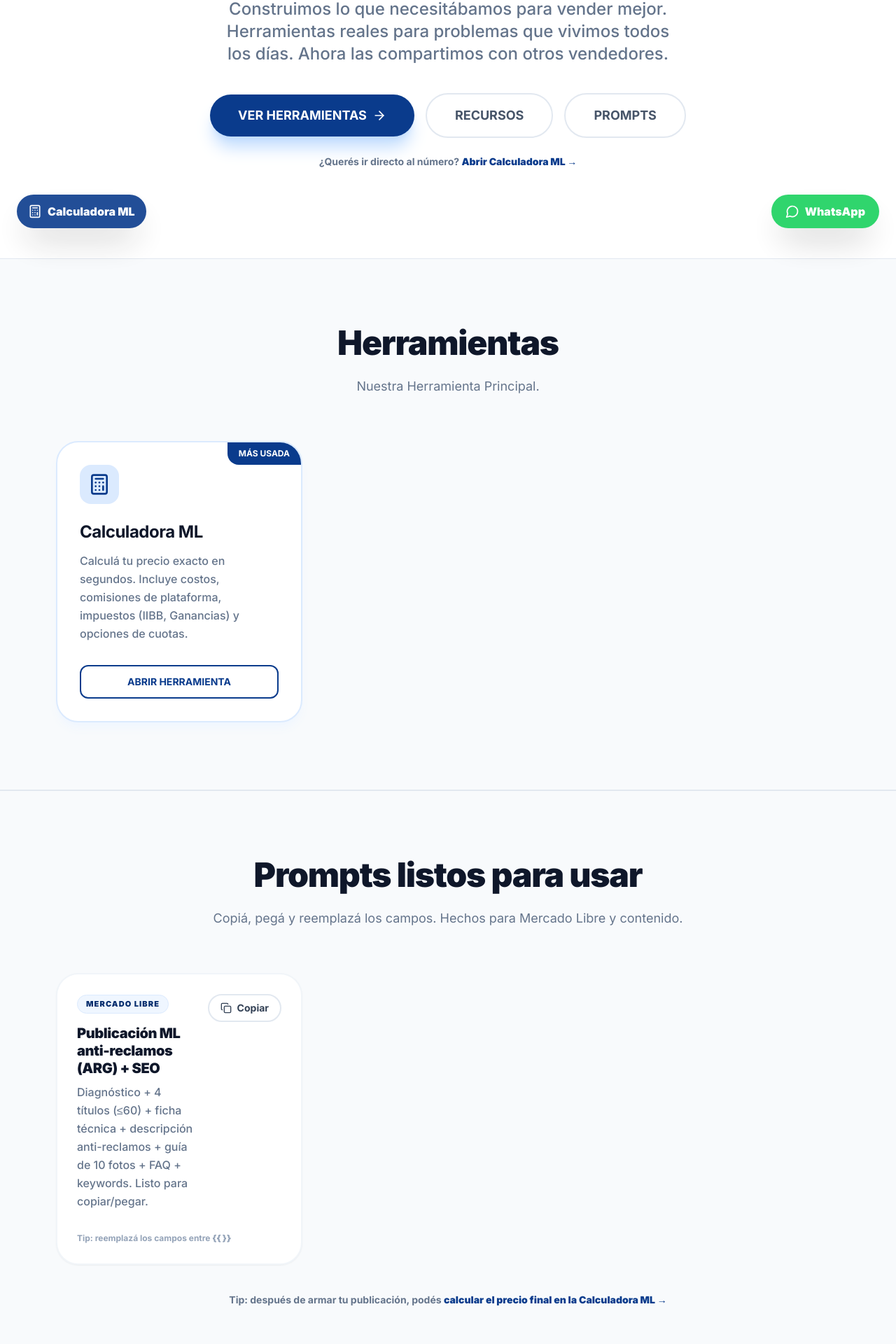
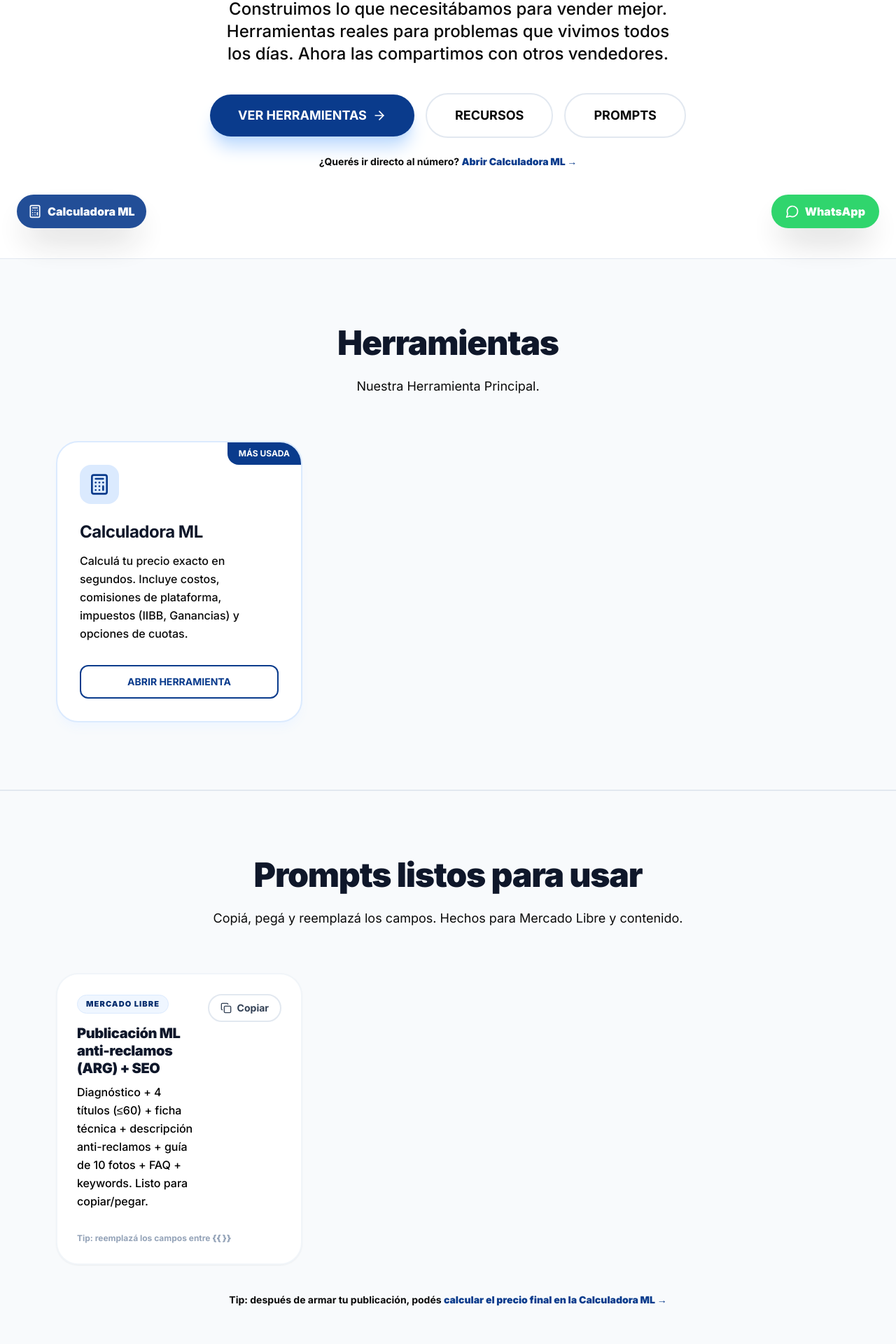
Before and after one commit to BengoDamian/oriavision-hub, a Next.js app: page / in a window 1280 px wide. Shown: the part 450-2370 px from the top of the page at 70% size. Built offline with nearby package versions, Linux system fonts and the light colour scheme.

Commit message:
Cambio estetico

```diff
--- a/src/app/page.tsx
+++ b/src/app/page.tsx
@@ -97,7 +97,7 @@ export default function Home() {
           </Reveal>
 
           <Reveal delay={0.1}>
-            <p className="text-xl md:text-2xl text-slate-500 mb-10 max-w-3xl mx-auto font-medium leading-relaxed text-balance">
+            <p className="text-xl md:text-2xl text-textBody mb-10 max-w-3xl mx-auto font-medium leading-relaxed text-balance">
               Construimos lo que necesitábamos para vender mejor. Herramientas reales para problemas que vivimos todos los días. Ahora las compartimos con otros vendedores.
             </p>
           </Reveal>
@@ -114,14 +114,14 @@ export default function Home() {
 
               <a
                 href="#recursos"
-                className="w-full sm:w-auto px-10 py-4 bg-white border-2 border-slate-200 text-slate-600 hover:border-brand-600 hover:text-brand-600 text-lg font-bold rounded-full transition-all"
+                className="w-full sm:w-auto px-10 py-4 bg-white border-2 border-slate-200 text-textBody hover:border-brand-600 hover:text-brand-600 text-lg font-bold rounded-full transition-all"
               >
                 RECURSOS
               </a>
 
               <a
                 href="#prompts"
-                className="w-full sm:w-auto px-10 py-4 bg-white border-2 border-slate-200 text-slate-600 hover:border-brand-600 hover:text-brand-600 text-lg font-bold rounded-full transition-all"
+                className="w-full sm:w-auto px-10 py-4 bg-white border-2 border-slate-200 text-textBody hover:border-brand-600 hover:text-brand-600 text-lg font-bold rounded-full transition-all"
               >
                 PROMPTS
               </a>
@@ -129,7 +129,7 @@ export default function Home() {
           </Reveal>
 
           <Reveal delay={0.2}>
-            <div className="mt-6 text-sm text-slate-500 font-semibold">
+            <div className="mt-6 text-sm text-textBody font-semibold">
               ¿Querés ir directo al número?{" "}
               <a
                 href={calcHref}
@@ -155,7 +155,7 @@ export default function Home() {
               <h2 className="text-3xl md:text-5xl font-black text-slate-900 mb-6 tracking-tight">
                 Herramientas
               </h2>
-              <p className="text-lg text-slate-500 max-w-2xl mx-auto">
+              <p className="text-lg text-textBody max-w-2xl mx-auto">
                 Nuestra Herramienta Principal.
               </p>
             </div>
@@ -176,7 +176,7 @@ export default function Home() {
                 <h3 className="text-2xl font-bold text-slate-900 mb-3">
                   Calculadora ML
                 </h3>
-                <p className="text-slate-500 mb-8 font-medium leading-relaxed flex-grow">
+                <p className="text-textBody mb-8 font-medium leading-relaxed flex-grow">
                   Calculá tu precio exacto en segundos. Incluye costos, comisiones de plataforma, impuestos (IIBB, Ganancias) y opciones de cuotas.
                 </p>
 
@@ -199,12 +199,12 @@ export default function Home() {
                   <BarChart3 className="w-8 h-8" />
                 </div>
                 <h3 className="text-2xl font-bold text-slate-900 mb-3">Analizador de Stock</h3>
-                <p className="text-slate-500 mb-8 font-medium leading-relaxed flex-grow">
+                <p className="text-textBody mb-8 font-medium leading-relaxed flex-grow">
                   Predicciones de quiebre de stock basadas en tu historial de ventas real. Evitá pausar publicaciones.
                 </p>
                 <button
                   disabled
-                  className="mt-auto w-full py-3 rounded-xl bg-slate-100 text-slate-400 font-bold uppercase text-sm cursor-not-allowed"
+                  className="mt-auto w-full py-3 rounded-xl bg-slate-100 text-textMuted font-bold uppercase text-sm cursor-not-allowed"
                 >
                   Próximamente
                 </button>
@@ -217,12 +217,12 @@ export default function Home() {
                   <Users className="w-8 h-8" />
                 </div>
                 <h3 className="text-2xl font-bold text-slate-900 mb-3">Auditor de Competencia</h3>
-                <p className="text-slate-500 mb-8 font-medium leading-relaxed flex-grow">
+                <p className="text-textBody mb-8 font-medium leading-relaxed flex-grow">
                   Espiá legalmente a tus competidores. Descubrí qué títulos y fotos usan los que más venden.
                 </p>
                 <button
                   disabled
-                  className="mt-auto w-full py-3 rounded-xl bg-slate-100 text-slate-400 font-bold uppercase text-sm cursor-not-allowed"
+                  className="mt-auto w-full py-3 rounded-xl bg-slate-100 text-textMuted font-bold uppercase text-sm cursor-not-allowed"
                 >
                   En desarrollo
                 </button>
@@ -241,7 +241,7 @@ export default function Home() {
         <h2 className="text-3xl md:text-5xl font-black text-slate-900 mb-6 tracking-tight">
           Recursos
         </h2>
-        <p className="text-lg text-slate-500 max-w-2xl mx-auto">
+        <p className="text-lg text-textBody max-w-2xl mx-auto">
           Guías, plantillas y checklists para vender mejor (todo en un solo lugar).
         </p>
       </div>
@@ -254,12 +254,12 @@ export default function Home() {
             <ClipboardList className="w-8 h-8" />
           </div>
           <h3 className="text-2xl font-bold text-slate-900 mb-3">Checklists</h3>
-          <p className="text-slate-500 font-medium leading-relaxed flex-grow">
+          <p className="text-textBody font-medium leading-relaxed flex-grow">
             Listas rápidas para auditar publicaciones, títulos, fotos y conversiones.
           </p>
           <button
             disabled
-            className="mt-8 w-full py-3 rounded-xl bg-white border-2 border-slate-200 text-slate-400 font-bold uppercase text-sm cursor-not-allowed"
+            className="mt-8 w-full py-3 rounded-xl bg-white border-2 border-slate-200 text-textMuted font-bold uppercase text-sm cursor-not-allowed"
           >
             Próximamente
           </button>
@@ -272,12 +272,12 @@ export default function Home() {
             <FileText className="w-8 h-8" />
           </div>
           <h3 className="text-2xl font-bold text-slate-900 mb-3">Plantillas</h3>
-          <p className="text-slate-500 font-medium leading-relaxed flex-grow">
+          <p className="text-textBody font-medium leading-relaxed flex-grow">
             Plantillas para descripciones, preguntas frecuentes y mensajes automáticos.
           </p>
           <button
             disabled
-            className="mt-8 w-full py-3 rounded-xl bg-white border-2 border-slate-200 text-slate-400 font-bold uppercase text-sm cursor-not-allowed"
+            className="mt-8 w-full py-3 rounded-xl bg-white border-2 border-slate-200 text-textMuted font-bold uppercase text-sm cursor-not-allowed"
           >
             Próximamente
           </button>
@@ -290,12 +290,12 @@ export default function Home() {
             <BookOpen className="w-8 h-8" />
           </div>
           <h3 className="text-2xl font-bold text-slate-900 mb-3">Guías</h3>
-          <p className="text-slate-500 font-medium leading-relaxed flex-grow">
+          <p className="text-textBody font-medium leading-relaxed flex-grow">
             Guías simples y accionables (rentabilidad, estrategia, contenido).
           </p>
           <button
             disabled
-            className="mt-8 w-full py-3 rounded-xl bg-white border-2 border-slate-200 text-slate-400 font-bold uppercase text-sm cursor-not-allowed"
+            className="mt-8 w-full py-3 rounded-xl bg-white border-2 border-slate-200 text-textMuted font-bold uppercase text-sm cursor-not-allowed"
           >
             Próximamente
           </button>
@@ -317,7 +317,7 @@ export default function Home() {
               <h2 className="text-3xl md:text-5xl font-black text-slate-900 mb-6 tracking-tight">
                 Prompts listos para usar
               </h2>
-              <p className="text-lg text-slate-500 max-w-2xl mx-auto">
+              <p className="text-lg text-textBody max-w-2xl mx-auto">
                 Copiá, pegá y reemplazá los campos. Hechos para Mercado Libre y
                 contenido.
               </p>
@@ -333,7 +333,7 @@ export default function Home() {
           </div>
 
           <Reveal delay={0.12}>
-            <div className="mt-10 text-center text-sm text-slate-500 font-semibold">
+            <div className="mt-10 text-center text-sm text-textBody font-semibold">
               Tip: después de armar tu publicación, podés{" "}
               <a
                 href={calcHref}
@@ -367,7 +367,7 @@ export default function Home() {
               </Reveal>
 
               <Reveal delay={0.1}>
-                <div className="space-y-6 text-lg text-slate-500 font-medium leading-relaxed">
+                <div className="space-y-6 text-lg text-textBody font-medium leading-relaxed">
                   <p>
                     No somos una agencia ni consultores de marketing. Somos un equipo
                     que lleva 18 años vendiendo en MercadoLibre y Tiendanube. Después de
@@ -400,7 +400,7 @@ export default function Home() {
                       <CheckCircle2 className="text-brand-600 w-6 h-6 flex-shrink-0 mt-0.5" />
                       <div>
                         <span className="font-bold text-slate-800 block">{item.title}</span>
-                        <span className="text-slate-500 text-sm">{item.subtitle}</span>
+                        <span className="text-textBody text-sm">{item.subtitle}</span>
                       </div>
                     </div>
                   ))}
@@ -420,7 +420,7 @@ export default function Home() {
                   <div className="w-12 h-12 bg-slate-700 rounded-full" />
                   <div>
                     <div className="font-bold">Equipo Oriavision</div>
-                    <div className="text-sm text-slate-400">Buenos Aires, AR</div>
+                    <div className="text-sm text-textMuted">Buenos Aires, AR</div>
                   </div>
                 </div>
               </div>
@@ -434,7 +434,7 @@ export default function Home() {
                 <h3 className="text-2xl md:text-3xl font-black text-slate-900">
                   Quiénes somos
                 </h3>
-                <p className="text-slate-500 mt-3 font-medium">
+                <p className="text-textBody mt-3 font-medium">
                   Un equipo chico, obsesionado con vender mejor y con menos errores.
                 </p>
               </div>
@@ -465,7 +465,7 @@ export default function Home() {
                         <div className="text-sm font-extrabold text-brand-600 uppercase tracking-wide mt-1">
                           {p.role}
                         </div>
-                        <p className="text-slate-500 font-medium mt-3 leading-relaxed">{p.bio}</p>
+                        <p className="text-textBody font-medium mt-3 leading-relaxed">{p.bio}</p>
                       </div>
                     </div>
                   </div>
@@ -483,7 +483,7 @@ export default function Home() {
             <h2 className="text-3xl font-black mb-6 text-slate-900">
               ¿Necesitás Otra Herramienta?
             </h2>
-            <p className="text-slate-500 mb-8 max-w-xl mx-auto">
+            <p className="text-textBody mb-8 max-w-xl mx-auto">
               Siempre estamos buscando nuevas formas de ayudar a los vendedores. Escribinos y contanos qué necesitás.
             </p>
 
--- a/src/components/PromptCard.tsx
+++ b/src/components/PromptCard.tsx
@@ -35,7 +35,7 @@ export default function PromptCard({ item }: { item: PromptItem }) {
           <h3 className="mt-4 text-xl font-black text-slate-900 leading-tight">
             {item.title}
           </h3>
-          <p className="mt-2 text-slate-500 font-medium leading-relaxed">
+          <p className="mt-2 text-black font-medium leading-relaxed">
             {item.description}
           </p>
         </div>
```
